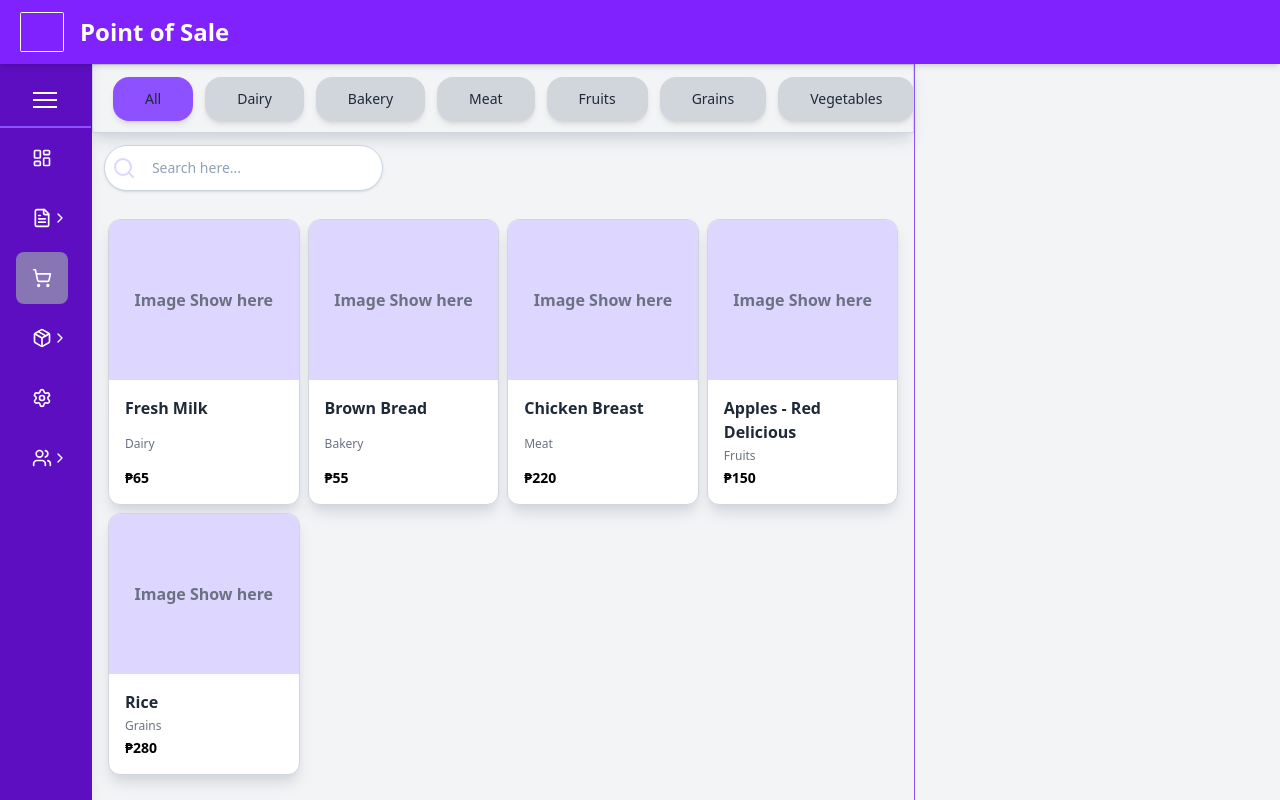
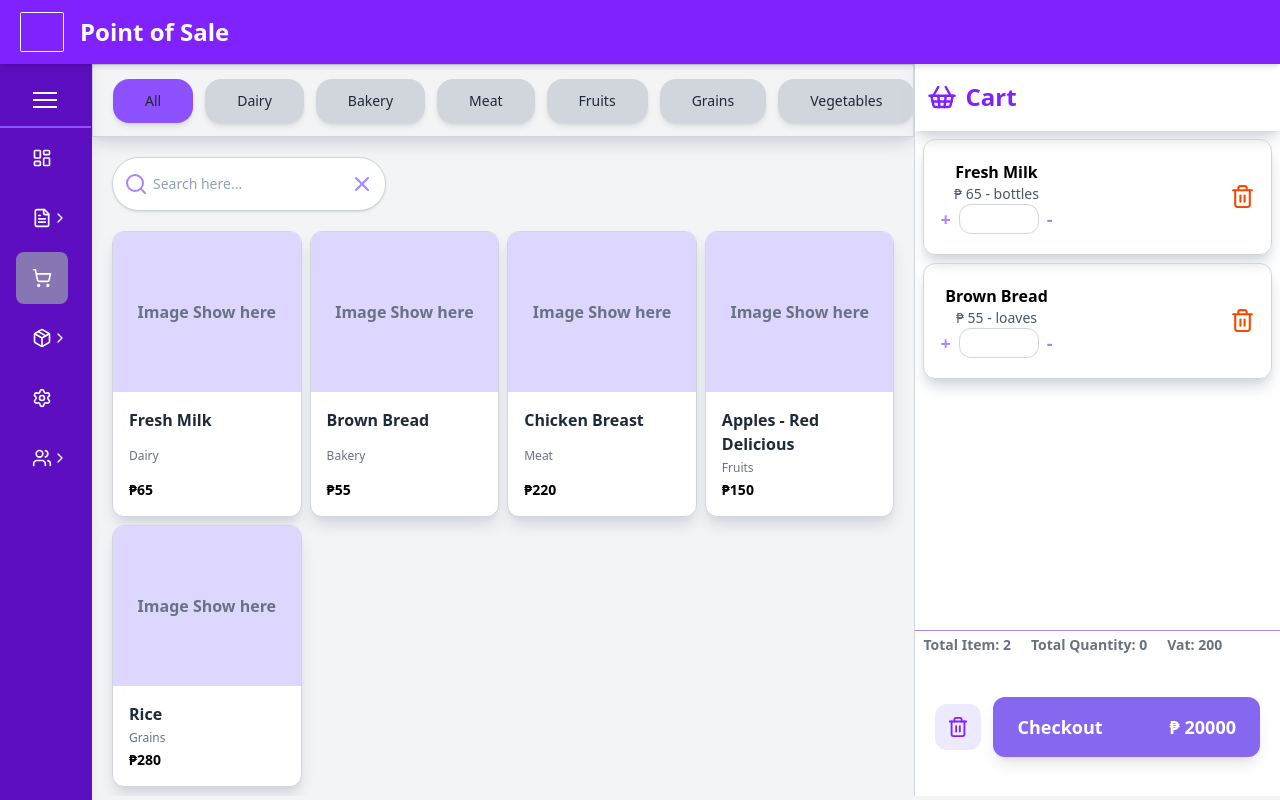
Before and after one commit to JCDacuma/inventorypos-frontend, a React (Vite) app: page /point-of-sale in a window 1280 px wide. Built offline with nearby package versions, Linux system fonts and the light colour scheme.

Commit message:
update(ui): added ui enchancement point of sale page

```diff
--- a/src/components/ui/Searchbar.jsx
+++ b/src/components/ui/Searchbar.jsx
@@ -1,17 +1,19 @@
-import { Search, Funnel } from "lucide-react";
-import { useMediaQuery } from "react-responsive";
+import { useState } from "react";
+import { Search, X } from "lucide-react";
+import { AnimatePresence } from "framer-motion";
+
 export default function Searchbar() {
-  const isMobile = useMediaQuery({ maxWidth: 667 });
-  const BigDesktop = useMediaQuery({ minWidth: 1468 });
-  const SmallDesktop = useMediaQuery({ maxWidth: 868 });
   return (
-    <div
-      className={` relative flex w-full sm:w-[90%] md:w-[50%] lg:w-[35%] 2xl:w-[25%]`}
-    >
-      {<Search className="absolute mt-[0.7rem] ml-2 text-violet-200" />}
+    <div className="relative flex w-full sm:w-[90%] md:w-[50%] lg:w-[35%] 2xl:w-[25%]">
+      {/* Search icon (left) */}
+      <Search className="absolute -translate-y-1/2 left-3 top-1/2 text-violet-400" />
+
+      {/* Clear icon (right) */}
+      <X className="absolute -translate-y-1/2 cursor-pointer right-3 top-1/2 text-violet-400" />
+
       <input
-        placeholder="   Search here..."
-        className="py-3 text-sm bg-white border shadow-sm outline-none rounded-[100rem] w-1/1 pl-9 border-slate-300 ring-0 placeholder:text-slate-400 focus:border-slate-400 focus:ring-2 focus:ring-slate-200"
+        placeholder="Search here..."
+        className="w-full py-3 pl-10 pr-10 text-sm bg-white border rounded-full shadow-sm outline-none sm:py-4 border-slate-300 placeholder:text-slate-400 focus:border-slate-400 focus:ring-2 focus:ring-slate-200"
       />
     </div>
   );
--- a/src/components/ui/Table.jsx
+++ b/src/components/ui/Table.jsx
@@ -108,7 +108,10 @@ export default function DesktopTable({
                   data.map((row, i) => (
                     <tr key={i} className="odd:bg-white even:bg-violet-100">
                       {columns.map((col) => (
-                        <td key={col.key} className="px-4 py-4 text-center">
+                        <td
+                          key={col.key}
+                          className="px-4 py-4 text-center whitespace-nowrap"
+                        >
                           {/* If it's the Select column, render a checkbox */}
                           {col.key === "Select" ? (
                             <div className="inline-flex items-center">
--- /dev/null
+++ b/src/modules/pos/components/ui/POSCart.jsx
@@ -0,0 +1,94 @@
+import React from "react";
+import { useMediaQuery } from "react-responsive";
+import { useState, useEffect, useRef } from "react";
+import { motion, AnimatePresence } from "framer-motion";
+import { ShoppingBasket, ArrowRightFromLine, Trash2 } from "lucide-react";
+
+import {} from "lucide-react";
+export default function POSCart({ isCartOpen, setOpenCart, Product }) {
+  const isLargeScreen = useMediaQuery({ minWidth: 1024 });
+  const totalItem = 2;
+  const TotatQuantity = 0;
+  const vat = 200;
+  const totalPrice = 20000;
+
+  return (
+    <AnimatePresence>
+      {isLargeScreen || isCartOpen ? (
+        <motion.div
+          initial={isLargeScreen ? null : { x: "100%" }}
+          animate={isLargeScreen ? null : { x: "0%" }}
+          exit={isLargeScreen ? null : { x: "100%" }}
+          transition={
+            isLargeScreen ? null : { duration: 0.4, ease: "easeInOut" }
+          }
+          className={`absolute flex w-full pointer-events-auto  h-full justify-end  lg:w-1/3 lg:relative  z-20`}
+        >
+          <div className="flex flex-col w-full h-full bg-white border-gray-300 md:w-[80%] lg:w-full border-l-1">
+            <div className="flex items-center justify-between w-full gap-1 px-3 text-2xl font-bold shadow-lg h-[10%] shadow-gray-300 text-violet-600">
+              <div className="flex items-center justify-start gap-2">
+                <ShoppingBasket size={30} />
+                <h6>Cart</h6>
+              </div>
+              {!isLargeScreen ? (
+                <motion.button
+                  onClick={() => setOpenCart(false)}
+                  className="flex items-center justify-center gap-1 px-3 py-2 text-sm bg-white border border-gray-200 rounded-lg shadow-lg cursor-pointer text-violet-400 shadow-gray-300"
+                >
+                  Close <ArrowRightFromLine size={20} />
+                </motion.button>
+              ) : null}
+            </div>
+            <section className="relative w-full h-full ">
+              <section className="flex flex-col w-full h-[75%] gap-2 px-2 py-2 overflow-auto">
+                {Product.map((item) => (
+                  <div
+                    key={item.id}
+                    className="flex justify-between px-4 py-5 border border-gray-300 shadow-lg 2xl:px-8 rounded-xl shadow-gray-300"
+                  >
+                    <div className="flex flex-col items-center">
+                      <strong>{item.item}</strong>
+                      <div className="flex flex-col items-center justify-center text-sm text-gray-600">
+                        <p>
+                          ₱ {item.itemprice} - {item.Unit}
+                        </p>
+                        <div className="flex items-center justify-center gap-2 font-extrabold text-md text-violet-400">
+                          <button className="text-lg cursor-pointer ">+</button>
+                          <input className="items-center w-20 px-2 py-1 font-semibold text-center border border-gray-300 rounded-xl" />
+
+                          <button className="text-lg cursor-pointer">-</button>
+                        </div>
+                      </div>
+                    </div>
+                    <button className="text-orange-600 cursor-pointer">
+                      <Trash2 size={25} />
+                    </button>
+                  </div>
+                ))}
+              </section>
+              <section className="relative w-full h-[25%] border-t-1 border-violet-400 ">
+                <div className="flex gap-5 pt-1 ml-2 text-xs font-semibold text-gray-500 xl:text-sm">
+                  <p>Total Item: {totalItem}</p>
+                  <p> Total Quantity: {TotatQuantity}</p>
+                  <p>Vat: {vat}</p>
+                </div>
+                <div className="flex items-center justify-start w-full h-[88%] gap-3 px-5">
+                  {/* Clear cart button */}
+                  <button className="flex items-center justify-center p-3 transition-all duration-200 text-violet-600 bg-violet-100 rounded-xl hover:bg-violet-200 hover:text-violet-800">
+                    <Trash2 size={22} />
+                  </button>
+
+                  {/* Checkout button */}
+                  <button className="flex items-center justify-between w-full px-6 py-4 font-bold text-white transition-all duration-300 rounded-xl shadow-lg bg-[#8568EF] hover:bg-[#6f4ed9] hover:shadow-xl active:scale-95">
+                    <span className="text-sm xl:text-lg">Checkout</span>
+                    <span className="text-sm xl:text-lg">₱ {totalPrice}</span>
+                  </button>
+                </div>
+              </section>
+            </section>
+          </div>
+        </motion.div>
+      ) : null}
+    </AnimatePresence>
+  );
+}
--- a/src/modules/pos/pages/point_of_sale.jsx
+++ b/src/modules/pos/pages/point_of_sale.jsx
@@ -3,6 +3,8 @@ import { useState, useEffect, useRef } from "react";
 import { Layout } from "@/components/Layouts/Layout";
 import { HorizontalSlider } from "@/utils/slider.jsx";
 import Searchbar from "@/components/ui/Searchbar.jsx";
+import POSCart from "@/modules/pos/components/ui/POSCart.jsx";
+
 import {
   motion,
   AnimatePresence,
@@ -14,6 +16,89 @@ import { ShoppingBasket } from "lucide-react";
 export default function PointofSale() {
   // sample grocery products
   const product = [
+    {
+      id: 1,
+      item: "Fresh Milk",
+      sku: "MLK-001",
+      CurrentStock: 20,
+      Unit: "bottles",
+      MinStock: 5,
+      category: 1,
+      itemprice: 65.0,
+      taxable: true,
+      status: "Active",
+    },
+    {
+      id: 2,
+      item: "Brown Bread",
+      sku: "BRD-001",
+      CurrentStock: 15,
+      Unit: "loaves",
+      MinStock: 3,
+      category: 2,
+      itemprice: 55.0,
+      taxable: false,
+      status: "Active",
+    },
+    {
+      id: 3,
+      item: "Chicken Breast",
+      sku: "MT-CHK-001",
+      CurrentStock: 10,
+      Unit: "packs",
+      MinStock: 2,
+      category: 3,
+      itemprice: 220.0,
+      taxable: true,
+      status: "Active",
+    },
+    {
+      id: 4,
+      item: "Apples - Red Delicious",
+      sku: "FRU-APL-001",
+
+      CurrentStock: 25,
+      Unit: "kg",
+      MinStock: 5,
+      category: 4,
+      itemprice: 150.0,
+      taxable: false,
+      status: "Active",
+    },
+    {
+      id: 5,
+      item: "Rice",
+      sku: "GRN-RCE-001",
+      CurrentStock: 30,
+      Unit: "sacks",
+      MinStock: 5,
+      category: 5,
+      itemprice: 280.0,
+      taxable: false,
+      status: "Active",
+    },
+  ];
+
+  // sample grocery categories
+  const category = [
+    { categoryId: 1, categoryName: "Dairy" },
+    { categoryId: 2, categoryName: "Bakery" },
+    { categoryId: 3, categoryName: "Meat" },
+    { categoryId: 4, categoryName: "Fruits" },
+    { categoryId: 5, categoryName: "Grains" },
+    { categoryId: 6, categoryName: "Vegetables" },
+    { categoryId: 7, categoryName: "Seafood" },
+    { categoryId: 8, categoryName: "Snacks" },
+    { categoryId: 9, categoryName: "Beverages" },
+    { categoryId: 10, categoryName: "Frozen Foods" },
+    { categoryId: 11, categoryName: "Canned Goods" },
+    { categoryId: 12, categoryName: "Condiments & Sauces" },
+    { categoryId: 13, categoryName: "Spices & Seasonings" },
+    { categoryId: 14, categoryName: "Personal Care" },
+    { categoryId: 15, categoryName: "Household Essentials" },
+  ];
+
+  const ProductBuying = [
     {
       id: 1,
       item: "Fresh Milk",
@@ -40,64 +125,6 @@ export default function PointofSale() {
       taxable: false,
       status: "Active",
     },
-    {
-      id: 3,
-      item: "Chicken Breast",
-      sku: "MT-CHK-001",
-      Category: "Meat",
-      CurrentStock: 10,
-      Unit: "packs",
-      MinStock: 2,
-      category: 3,
-      itemprice: 220.0,
-      taxable: true,
-      status: "Active",
-    },
-    {
-      id: 4,
-      item: "Apples - Red Delicious",
-      sku: "FRU-APL-001",
-      Category: "Fruits",
-      CurrentStock: 25,
-      Unit: "kg",
-      MinStock: 5,
-      category: 4,
-      itemprice: 150.0,
-      taxable: false,
-      status: "Active",
-    },
-    {
-      id: 5,
-      item: "Rice",
-      sku: "GRN-RCE-001",
-      Category: "Grains",
-      CurrentStock: 30,
-      Unit: "sacks",
-      MinStock: 5,
-      category: 5,
-      itemprice: 280.0,
-      taxable: false, // rice is usually non-VAT in PH
-      status: "Active",
-    },
-  ];
-
-  // sample grocery categories
-  const category = [
-    { categoryId: 1, categoryName: "Dairy" },
-    { categoryId: 2, categoryName: "Bakery" },
-    { categoryId: 3, categoryName: "Meat" },
-    { categoryId: 4, categoryName: "Fruits" },
-    { categoryId: 5, categoryName: "Grains" },
-    { categoryId: 6, categoryName: "Vegetables" },
-    { categoryId: 7, categoryName: "Seafood" },
-    { categoryId: 8, categoryName: "Snacks" },
-    { categoryId: 9, categoryName: "Beverages" },
-    { categoryId: 10, categoryName: "Frozen Foods" },
-    { categoryId: 11, categoryName: "Canned Goods" },
-    { categoryId: 12, categoryName: "Condiments & Sauces" },
-    { categoryId: 13, categoryName: "Spices & Seasonings" },
-    { categoryId: 14, categoryName: "Personal Care" },
-    { categoryId: 15, categoryName: "Household Essentials" },
   ];
 
   //CategoryDisplay for each item
@@ -106,12 +133,16 @@ export default function PointofSale() {
     return itemCategory.categoryName;
   };
 
+  //Selected Category to show
   const [selctdCtgry, setselctdCtgry] = useState(null);
+
+  //Cart Mobile state
+  const [isCartOpen, setOpenCart] = useState(false);
 
   return (
     <Layout currentWebPage="Point of Sale" style="items-center">
-      <div className="flex w-full h-full pt-16 ">
-        <div className="flex w-full h-full ">
+      <div className="flex w-full h-[99%] pt-15 ">
+        <div className="relative flex w-full h-full">
           <div className="flex flex-col w-full lg:w-3/4 ">
             {/* category */}
             <HorizontalSlider
@@ -123,7 +154,6 @@ export default function PointofSale() {
                 <motion.button
                   whileHover={{
                     scale: 1.05,
-
                     color: "#fff",
                     boxShadow: "0px 8px 20px rgba(104, 55, 196, 0.35)",
                   }}
@@ -154,8 +184,8 @@ export default function PointofSale() {
                     className={`flex-shrink-0 px-5 py-1
                       ${
                         selctdCtgry === ctgry.categoryId
-        ? "bg-violet-500 text-white" // ✅ selected state
-        : "bg-gray-300 text-gray-800" // default state
+                          ? "bg-violet-500 text-white"
+                          : "bg-gray-300 text-gray-800"
                       }
                       text-xs font-medium transition-colors shadow-md cursor-pointer select-none
                       md:text-sm md:px-8 md:py-3 rounded-2xl focus:outline-none
@@ -166,8 +196,9 @@ export default function PointofSale() {
                 ))}
               </div>
             </HorizontalSlider>
-            <div className="flex justify-start items-center w-[100%] gap-1 py-3 px-3  ">
-              <Searchbar className="pt-3 " />
+            <div className="w-full h-full px-5 pb-20 overflow-auto ">
+              <div className="flex justify-start items-center w-[100%] gap-1 py-5   ">
+                <Searchbar />
                 <motion.button
                   whileHover={{
                     scale: 1.05,
@@ -178,11 +209,12 @@ export default function PointofSale() {
                   whileTap={{ scale: 0.9 }}
                   transition={{ type: "spring", stiffness: 300, damping: 20 }}
                   className="flex items-center justify-center px-3 py-[0.7rem] border border-gray-300 rounded-xl shadow-lg shadow-gray-300 text-violet-700 bg-white lg:hidden"
+                  onClick={() => setOpenCart(true)}
                 >
                   <ShoppingBasket size={20} />
                 </motion.button>
               </div>
-            <div className="w-full h-full p-4 overflow-auto">
+
               <div className="grid grid-cols-1 gap-2 sm:grid-cols-2 lg:grid-cols-3 xl:grid-cols-4 ">
                 {product.map((item) => (
                   <div
@@ -212,7 +244,11 @@ export default function PointofSale() {
             </div>
           </div>
           {/* cart section */}
-          <div className="hidden w-1/3 border-l-1 border-violet-500 lg:flex"></div>
+          <POSCart
+            isCartOpen={isCartOpen}
+            setOpenCart={setOpenCart}
+            Product={ProductBuying}
+          />
         </div>
       </div>
     </Layout>
```
Lines whose indentation alone changed are shown as unchanged.
